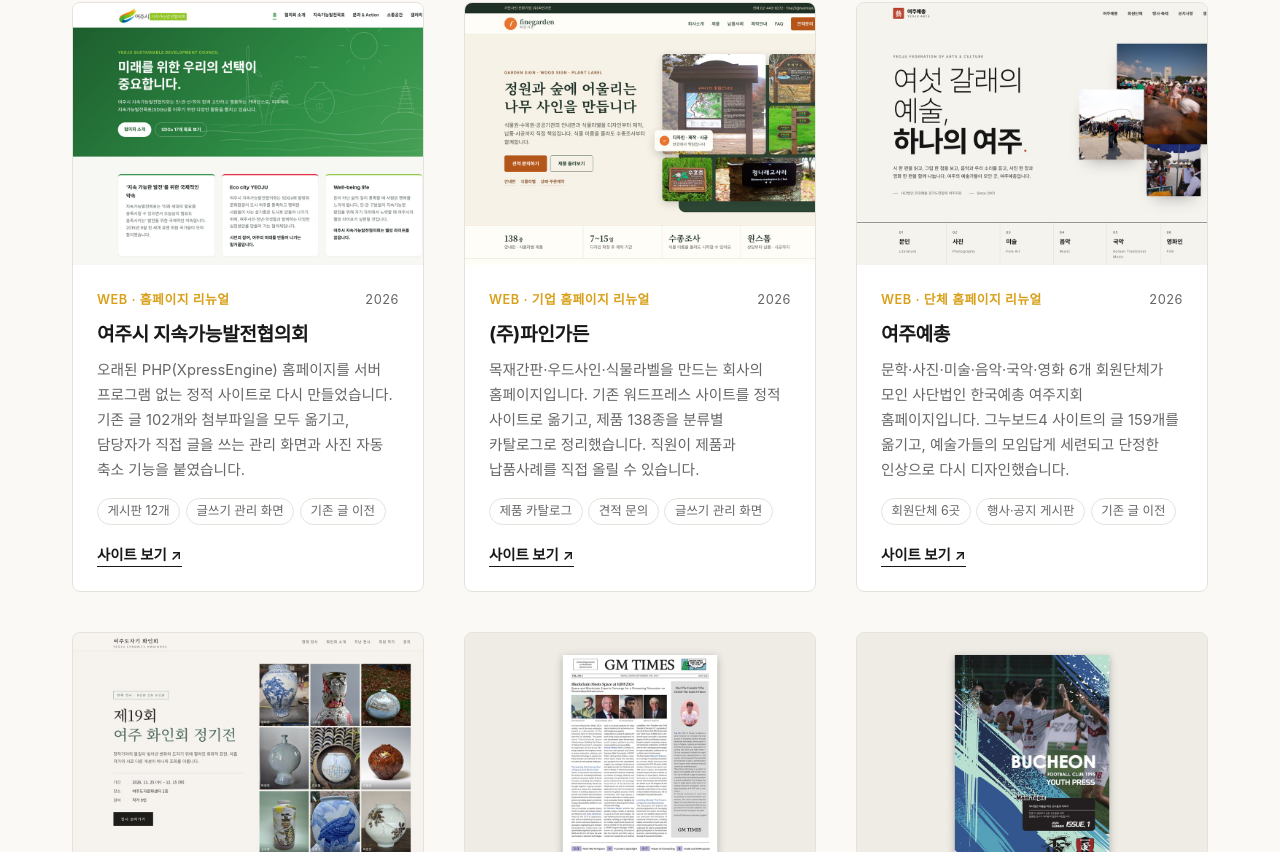
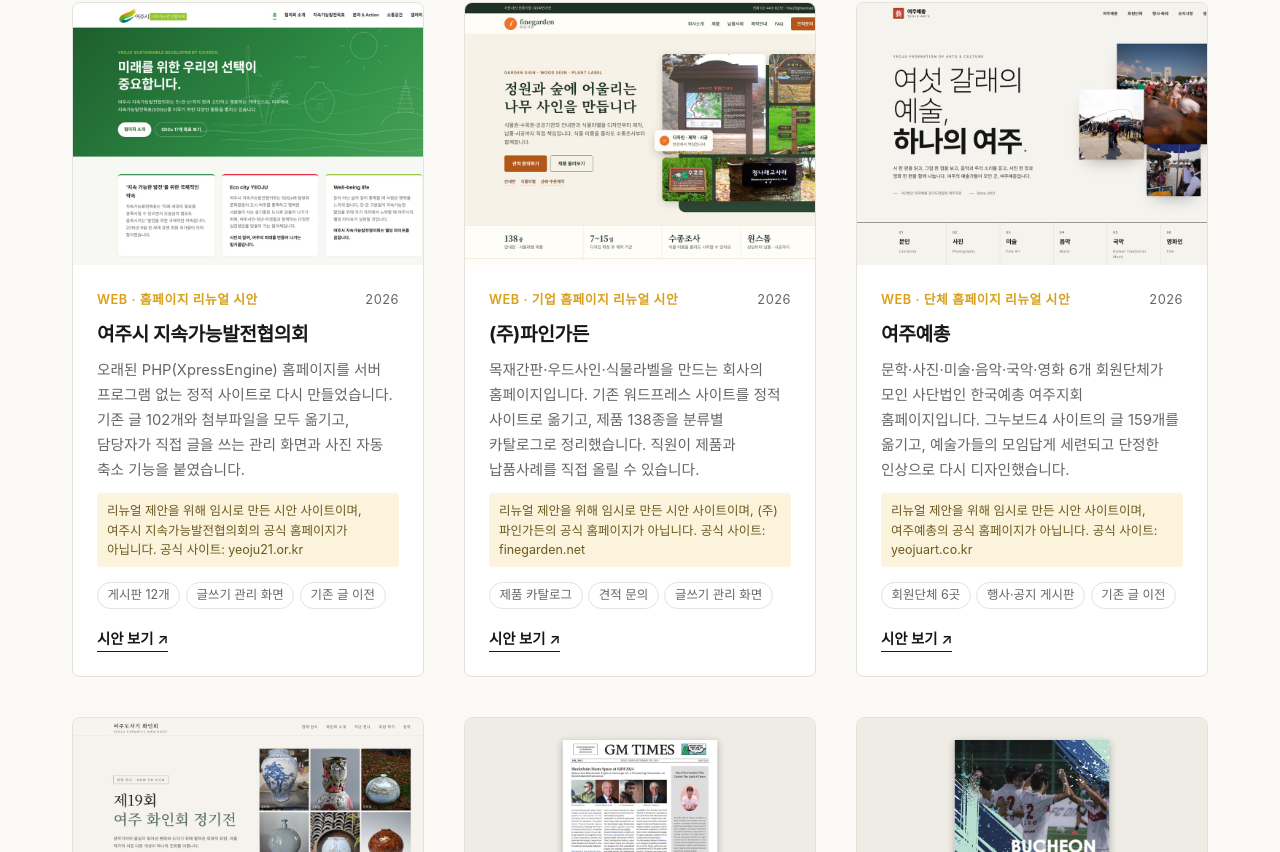
Before and after one commit to rioaguacielo/rioaguacielo.github.io, a plain HTML site: page index.html in a window 1280 px wide. Shown: the part 554-1406 px from the top of the page. Drawn offline with nearby package versions, Linux system fonts and the light colour scheme; a web font is replaced by a local one.

Commit message:
포트폴리오: 리뉴얼 시안 사이트 3곳에 '공식 홈페이지 아님' 안내 추가
Co-Authored-By: Claude Opus 5.5 <noreply@anthropic.com>
Claude-Session: https://claude.ai/code/session_01SCwyArqyrCWBG9B4D3Cbif

```diff
--- a/index.html
+++ b/index.html
@@ -349,7 +349,8 @@
     form.inquiry .hp { position: absolute; left: -9999px; width: 1px; height: 1px; opacity: 0; }
     .form-msg { font-size: .9rem; font-weight: 600; color: var(--text-main); }
     @media (max-width: 600px) { form.inquiry .row { grid-template-columns: 1fr; } .logo img { height: 22px; } }
-  </style>
+    .card-note { margin: 10px 0 0; padding: 8px 10px; font-size: 12.5px; line-height: 1.55; color: #6b5a1e; background: #fbf3dc; border-radius: 4px; }
+</style>
 </head>
 <body>
   <header>
@@ -393,12 +394,13 @@
           </a>
           <div class="card-body">
             <div>
-              <div class="card-meta"><span>Web · 홈페이지 리뉴얼</span><span class="card-year">2026</span></div>
+              <div class="card-meta"><span>Web · 홈페이지 리뉴얼 시안</span><span class="card-year">2026</span></div>
               <h3 class="card-title">여주시 지속가능발전협의회</h3>
               <p class="card-desc">오래된 PHP(XpressEngine) 홈페이지를 서버 프로그램 없는 정적 사이트로 다시 만들었습니다. 기존 글 102개와 첨부파일을 모두 옮기고, 담당자가 직접 글을 쓰는 관리 화면과 사진 자동 축소 기능을 붙였습니다.</p>
+              <p class="card-note">리뉴얼 제안을 위해 임시로 만든 시안 사이트이며, 여주시 지속가능발전협의회의 공식 홈페이지가 아닙니다. 공식 사이트: yeoju21.or.kr</p>
               <ul class="card-tags"><li>게시판 12개</li><li>글쓰기 관리 화면</li><li>기존 글 이전</li></ul>
             </div>
-            <a class="card-link" href="/yeoju21_re/" target="_blank" rel="noopener">사이트 보기 ↗</a>
+            <a class="card-link" href="/yeoju21_re/" target="_blank" rel="noopener">시안 보기 ↗</a>
           </div>
         </article>
 
@@ -408,12 +410,13 @@
           </a>
           <div class="card-body">
             <div>
-              <div class="card-meta"><span>Web · 기업 홈페이지 리뉴얼</span><span class="card-year">2026</span></div>
+              <div class="card-meta"><span>Web · 기업 홈페이지 리뉴얼 시안</span><span class="card-year">2026</span></div>
               <h3 class="card-title">(주)파인가든</h3>
               <p class="card-desc">목재간판·우드사인·식물라벨을 만드는 회사의 홈페이지입니다. 기존 워드프레스 사이트를 정적 사이트로 옮기고, 제품 138종을 분류별 카탈로그로 정리했습니다. 직원이 제품과 납품사례를 직접 올릴 수 있습니다.</p>
+              <p class="card-note">리뉴얼 제안을 위해 임시로 만든 시안 사이트이며, (주)파인가든의 공식 홈페이지가 아닙니다. 공식 사이트: finegarden.net</p>
               <ul class="card-tags"><li>제품 카탈로그</li><li>견적 문의</li><li>글쓰기 관리 화면</li></ul>
             </div>
-            <a class="card-link" href="/fine_re/" target="_blank" rel="noopener">사이트 보기 ↗</a>
+            <a class="card-link" href="/fine_re/" target="_blank" rel="noopener">시안 보기 ↗</a>
           </div>
         </article>
 
@@ -423,12 +426,13 @@
           </a>
           <div class="card-body">
             <div>
-              <div class="card-meta"><span>Web · 단체 홈페이지 리뉴얼</span><span class="card-year">2026</span></div>
+              <div class="card-meta"><span>Web · 단체 홈페이지 리뉴얼 시안</span><span class="card-year">2026</span></div>
               <h3 class="card-title">여주예총</h3>
               <p class="card-desc">문학·사진·미술·음악·국악·영화 6개 회원단체가 모인 사단법인 한국예총 여주지회 홈페이지입니다. 그누보드4 사이트의 글 159개를 옮기고, 예술가들의 모임답게 세련되고 단정한 인상으로 다시 디자인했습니다.</p>
+              <p class="card-note">리뉴얼 제안을 위해 임시로 만든 시안 사이트이며, 여주예총의 공식 홈페이지가 아닙니다. 공식 사이트: yeojuart.co.kr</p>
               <ul class="card-tags"><li>회원단체 6곳</li><li>행사·공지 게시판</li><li>기존 글 이전</li></ul>
             </div>
-            <a class="card-link" href="/art_yj/" target="_blank" rel="noopener">사이트 보기 ↗</a>
+            <a class="card-link" href="/art_yj/" target="_blank" rel="noopener">시안 보기 ↗</a>
           </div>
         </article>
 
```
